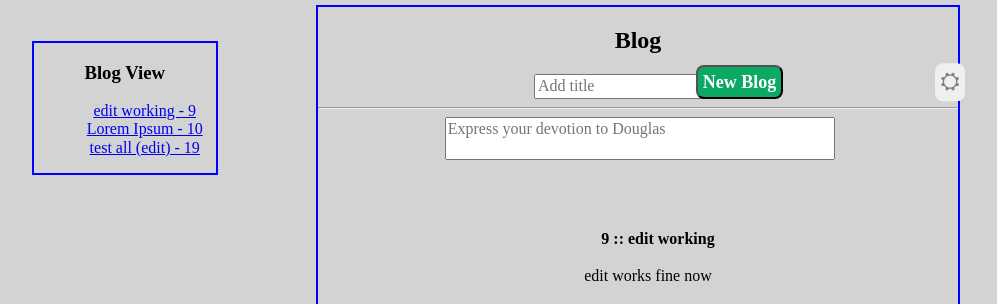
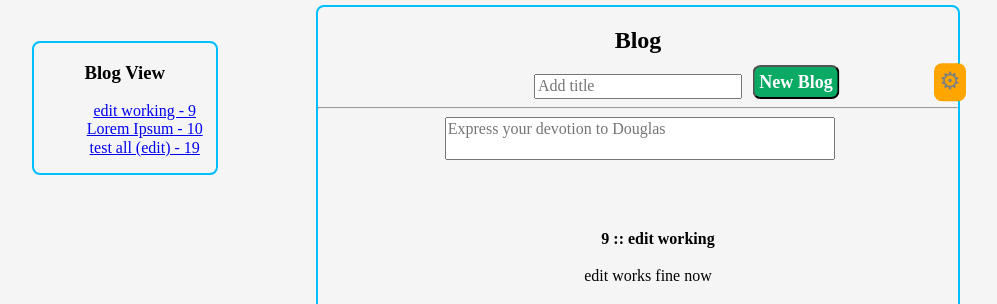
Before and after one commit to cs401-fall2022/lesson23-stocktonwoodworth, a Node server app: page / in a window 1280 px wide. Shown: the top 304 px of the page, without its empty margins (4-1001 px from the left). Run offline with Node 20, Linux system fonts and the light colour scheme; data comes from the database, SQL or seed files in the repository; both versions use the stored data as it was after the commit; some libraries are stand-ins or nearby versions.

Commit message:
style and ads!!!

```diff
--- a/public/stylesheets/style.css
+++ b/public/stylesheets/style.css
@@ -1,16 +1,17 @@
 body {
-    background-color: lightgray;
+    background-color: whitesmoke;
 }
 
 /* Navigation menu */
 div.nav-menu {
-    border: 2px solid blue;
+    border: 2px solid deepskyblue;
     float: left;
     width: 14.2%;
     height: fit-content;
     margin: 2.8% 0 0 2.8%;
     position: fixed;
     text-align: center;
+    border-radius: 8px;
 }
 
 /* remove bullet points */
@@ -36,7 +37,7 @@ ul {
     padding: 5px 5px 5px 5px;
     font-weight: bold;
     /*transform: translateY(-4em);*/
-    transform: translate(-8em, -4em);
+    transform: translate(-100%, -4em);
 }
 
 .new-entry:hover {
@@ -47,13 +48,14 @@ ul {
 
 /* Blog entries */
 div.blog {
-    border: 2px solid blue;
+    border: 2px solid deepskyblue;
     text-align: center;
     min-width: 50%;
     width: fit-content;
     margin: 5px 0 0 25%;
     height: fit-content;
     max-width: 50%;
+    border-radius: 8px;
 }
 
 #blog_txt {
@@ -82,6 +84,8 @@ div.blog {
     border-radius: 8px;
     padding: 5px 5px 5px 5px;
     transform: translate(13em, -300%);
+    background-color: orange;
+    cursor: pointer;
 }
 
 /* The container <div> - needed to position the dropdown content */
@@ -112,3 +116,11 @@ div.blog {
 .dropdown:hover .drop {background-color: darkorange;}
 
 /* End dropdown menu styling */
+
+
+/* Ad space */
+.ads {
+    position: fixed;
+    margin-left: 10px;
+    transform: translateY(150%);
+}
--- a/views/index.pug
+++ b/views/index.pug
@@ -10,6 +10,14 @@ block content
                 li
                     a(href='#') #{txt.blog_title} - #{txt.blog_id}
     // End nav menu
+
+    // Ad space
+    .ads
+        iframe(width='300' height='200' src='https://www.youtube.com/embed/Pb_a6oG_fqA?autoplay=1&mute=1'
+            title='Accelerating HPC Applications with NVIDIA BlueField Data Processing Unit'
+            frameborder='0' allow='accelerometer; autoplay; clipboard-write; encrypted-media; ' +
+        'gyroscope; picture-in-picture' allowfullscreen='')
+    // End ad space
 
     // Blog entries
     .blog
@@ -25,7 +33,8 @@ block content
             button.new-entry() New Blog
         // Options button, contains delete and edit
         .dropdown
-            button.drop &#9965
+            // gear icon
+            button.drop &#x2699;
             .dropdown-content
                 form(action='/delete' method='POST' autocomplete='off')
                     .optionNav
```
Also changed, not shown: mydb.sqlite3.
